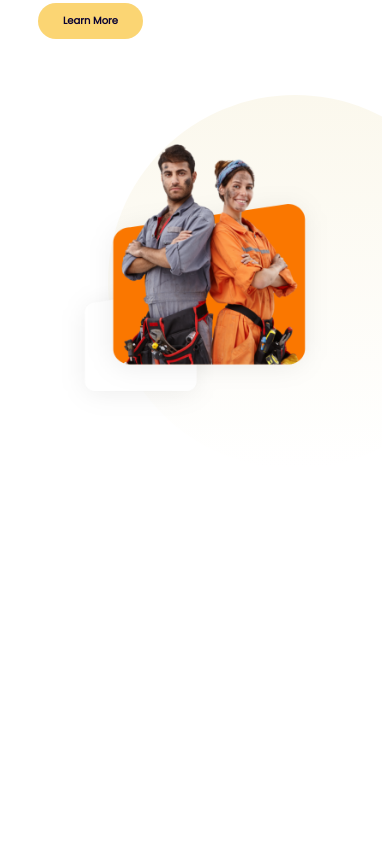
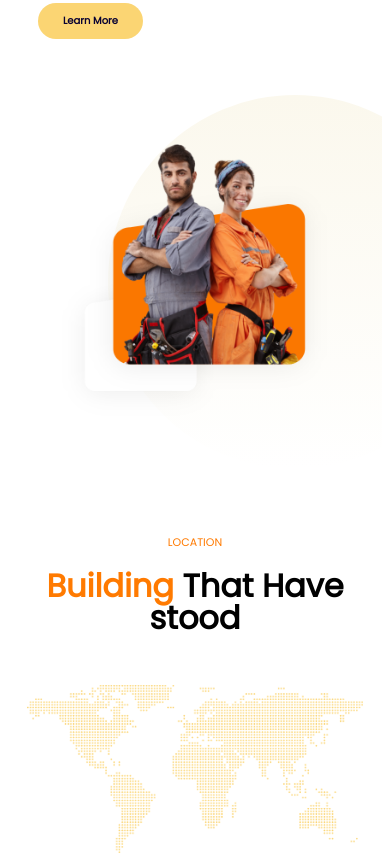
Before and after one commit to Srijith21/AR-Logistics-task-8, a plain HTML site: page Index.html in a window 390 px wide. Shown: the part 3188-4049 px from the top of the page. Before the commit the page ends 3729 px from the top, so only its background shows below. Drawn offline with Linux system fonts and the light colour scheme; files whose address does not match are found by name.

Commit message:
Location  section  added responsivly

```diff
--- a/Index.html
+++ b/Index.html
@@ -147,6 +147,18 @@
             </div>
         </div>
     </div>
+    <!-- ///////////////////////////////////////////////////////////////////#Location -->
+    <div id="Location">
+        <div class="wrapper Location">
+            <div class="Location-top">
+                <span class="small-head">LOCATION</span>
+                <h1><span>Building</span> That Have stood</h1>
+            </div>
+            <div class="Location-bottom">
+                <img src="./Assets/map - image.png" alt="">
+            </div>
+        </div>
+    </div>
     <script src="./Script.js"></script>
 </body>
 </html>
--- a/Style.css
+++ b/Style.css
@@ -1623,3 +1623,102 @@ ul li{
     margin: auto ;
 }
 }
+
+
+/* <!-- ///////////////////////////////////////////////////////////////////#Location --> */
+
+#Location{}
+.wrapper.Location{
+}
+.Location-top{
+    text-align: center;
+    width: 100%;
+    margin-bottom: 50px;
+}
+.Location-top h1{
+    font-size: 41px;
+}
+.Location-top h1 span{
+    color: #FF7A00;
+}
+.Location-bottom img{
+    display: block;
+    width: 100%;
+    margin: auto;
+}
+/* ------------------------------------------------------------------980px responsive-----Location-----*/
+@media all and (max-width: 980px){
+.Location-top{
+    text-align: center;
+    width: 100%;
+    margin-bottom: 50px;
+}
+.Location-top h1{
+    font-size: 36px;
+}
+.Location-top h1 span{
+    color: #FF7A00;
+}
+.Location-bottom img{
+    display: block;
+    width: 100%;
+    margin: auto;
+}
+}
+/* ------------------------------------------------------------------640px responsive-----Location-----*/
+@media all and (max-width: 640px){
+.Location-top{
+    text-align: center;
+    width: 100%;
+    margin-bottom: 50px;
+}
+.Location-top h1{
+    font-size: 32px;
+}
+.Location-top h1 span{
+    color: #FF7A00;
+}
+.Location-bottom img{
+    display: block;
+    width: 100%;
+    margin: auto;
+}
+}
+/* ------------------------------------------------------------------640px responsive-----Location-----*/
+@media all and (max-width: 640px){
+.Location-top{
+    text-align: center;
+    width: 100%;
+    margin-bottom: 50px;
+}
+.Location-top h1{
+    font-size: 32px;
+}
+.Location-top h1 span{
+    color: #FF7A00;
+}
+.Location-bottom img{
+    display: block;
+    width: 100%;
+    margin: auto;
+}
+}
+/* ------------------------------------------------------------------360px responsive-----Location-----*/
+@media all and (max-width: 360px){
+.Location-top{
+    text-align: center;
+    width: 100%;
+    margin-bottom: 50px;
+}
+.Location-top h1{
+    font-size: 20px;
+}
+.Location-top h1 span{
+    color: #FF7A00;
+}
+.Location-bottom img{
+    display: block;
+    width: 100%;
+    margin: auto;
+}
+}
```
